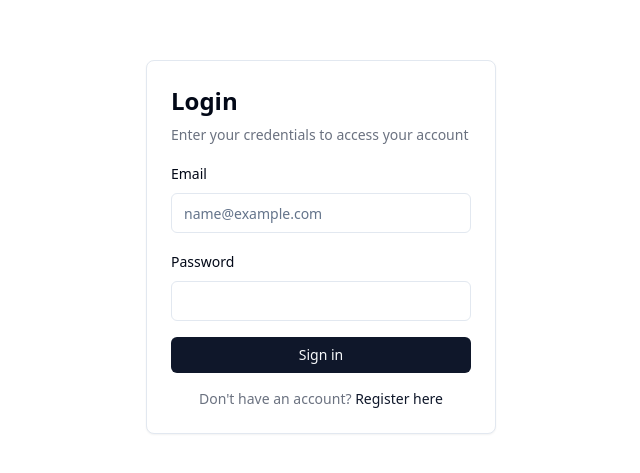
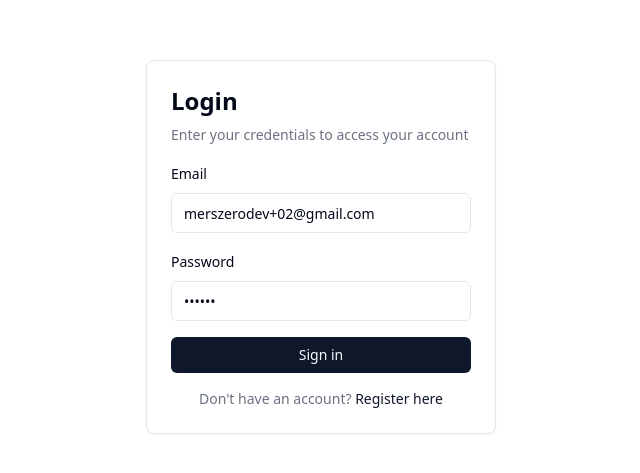
Before and after one commit to mersdev/ctos-care-poc-v1, a React (Vite) app in the folder front-end/: page /login in a window 1280 px wide. Shown: the part 153-626 px from the top of the page, without its empty margins (319-959 px from the left). Built offline with nearby package versions, Linux system fonts and the light colour scheme; no server answers; the HTML template or start-up script is replaced by a standard one.

Commit message:
add preset creds and /api

```diff
--- a/front-end/src/api/authApi.ts
+++ b/front-end/src/api/authApi.ts
@@ -2,7 +2,7 @@ import axios from "axios";
 import { ProfileRequest, ProfileResponse } from "../types/profile";
 
 const API_BASE_URL =
-  import.meta.env.VITE_API_URL || "http://localhost:3001/api";
+  import.meta.env.VITE_API_URL+ '/api' || "http://localhost:3001/api";
 
 // Configure axios instance with interceptors
 const api = axios.create({
--- a/front-end/src/components/Auth/Login.tsx
+++ b/front-end/src/components/Auth/Login.tsx
@@ -8,8 +8,8 @@ import { useAuthContext } from '@/contexts/AuthContext';
 import { profileApi } from '@/api/authApi';
 
 export function Login() {
-  const [email, setEmail] = useState('');
-  const [password, setPassword] = useState('');
+  const [email, setEmail] = useState('merszerodev+02@gmail.com');
+  const [password, setPassword] = useState('123456');
   const [isLoading, setIsLoading] = useState(false);
   const navigate = useNavigate();
   const { toast } = useToast();
```
